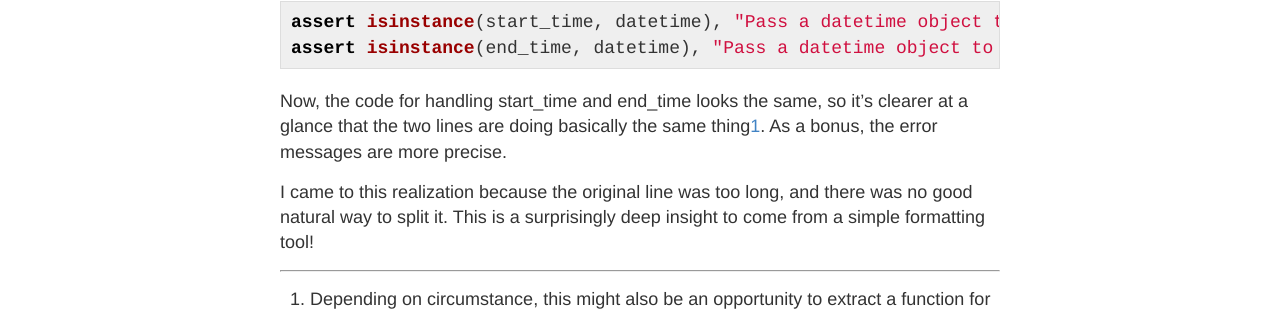
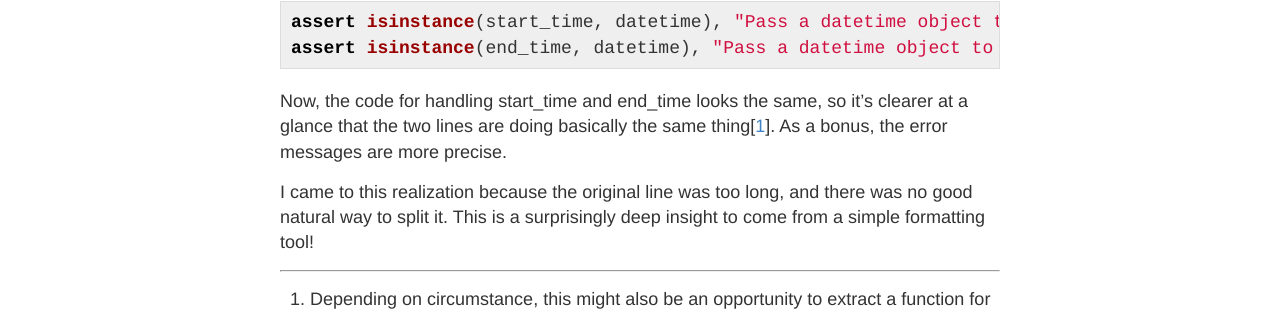
Before and after one commit to gbrova/gbrova, a Jekyll site: the page built from _posts/2020-03-05-formatting-and-organization.markdown, in a window 1280 px wide. Shown: the part 1317-1628 px from the top of the page. Built offline with Jekyll 4.4.1, drawn with Linux system fonts in a browser that asks for light colours.

Commit message:
Fixup: add square brackets around footnote

```diff
--- a/_posts/2020-03-05-formatting-and-organization.markdown
+++ b/_posts/2020-03-05-formatting-and-organization.markdown
@@ -49,7 +49,7 @@ assert isinstance(start_time, datetime), "Pass a datetime object to 'start_time'
 assert isinstance(end_time, datetime), "Pass a datetime object to 'end_time'"
 {% endhighlight %}
 
-Now, the code for handling start_time and end_time looks the same, so it's clearer at a glance that the two lines are doing basically the same thing[^1]. As a bonus, the error messages are more precise.
+Now, the code for handling start_time and end_time looks the same, so it's clearer at a glance that the two lines are doing basically the same thing[[^1]]. As a bonus, the error messages are more precise.
 
 I came to this realization because the original line was too long, and there was no good natural way to split it. This is a surprisingly deep insight to come from a simple formatting tool!
 
```
